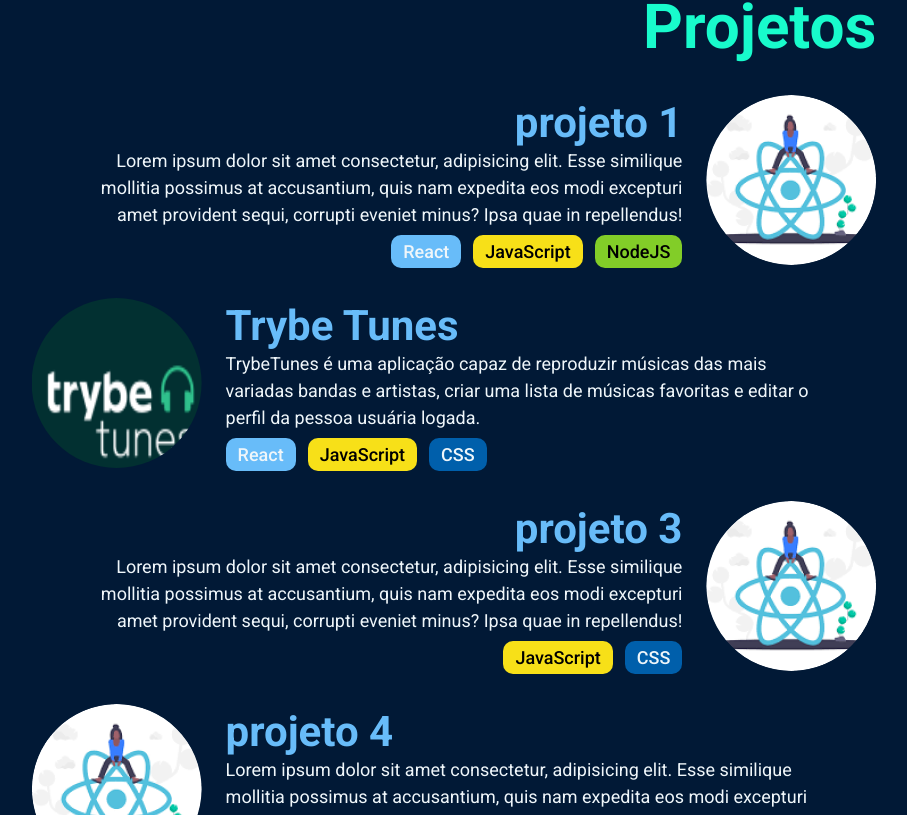
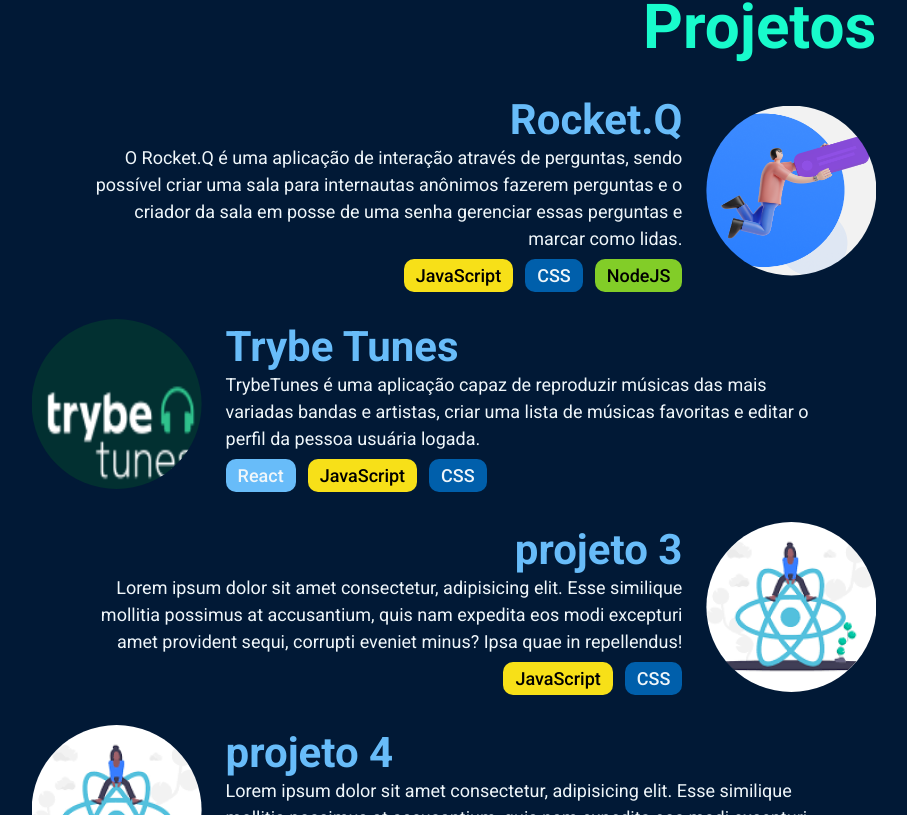
Before and after one commit to ronald-assis/Portfolio, a React (Create React App) app: page / in a window 1280 px wide. Shown: the part 865-1680 px from the top of the page, without its empty margins (186-1093 px from the left). Built offline with nearby package versions, Linux system fonts and the light colour scheme.

Commit message:
Adding info of project Rocket.q

```diff
--- a/src/components/Projects/projects.css
+++ b/src/components/Projects/projects.css
@@ -44,10 +44,12 @@
 }
 
 .projects .right img {
+  background-color: #f2f2f2;
   margin-left: 24px;
 }
 
 .projects .left img {
+  background-color: #f2f2f2;
   margin-right: 24px;
   order: 0;
 }
--- a/src/projectsInformations.js
+++ b/src/projectsInformations.js
@@ -1,12 +1,13 @@
 import maskGroup from "./components/images/mask_group.png";
 import trybeTunesImg from './components/images/trybeTunes.png';
+import illustration from './components/images/illustration.png';
 
 const projects = [
   {
-    title: "projeto 1",
-    info: "Lorem ipsum dolor sit amet consectetur, adipisicing elit. Esse similique mollitia possimus at accusantium, quis nam expedita eos modi excepturi amet provident sequi, corrupti eveniet minus? Ipsa quae in repellendus!",
-    image: maskGroup,
-    languages: ["React", "JavaScript", "NodeJS"],
+    title: "Rocket.Q",
+    info: "O Rocket.Q é uma aplicação de interação através de perguntas, sendo possível criar uma sala para internautas anônimos fazerem perguntas e o criador da sala em posse de uma senha gerenciar essas perguntas e marcar como lidas.",
+    image: illustration,
+    languages: ["JavaScript","CSS", "NodeJS"],
   },
   {
     title: "Trybe Tunes",
```
Also changed, not shown: src/components/images/illustration.png (added).
